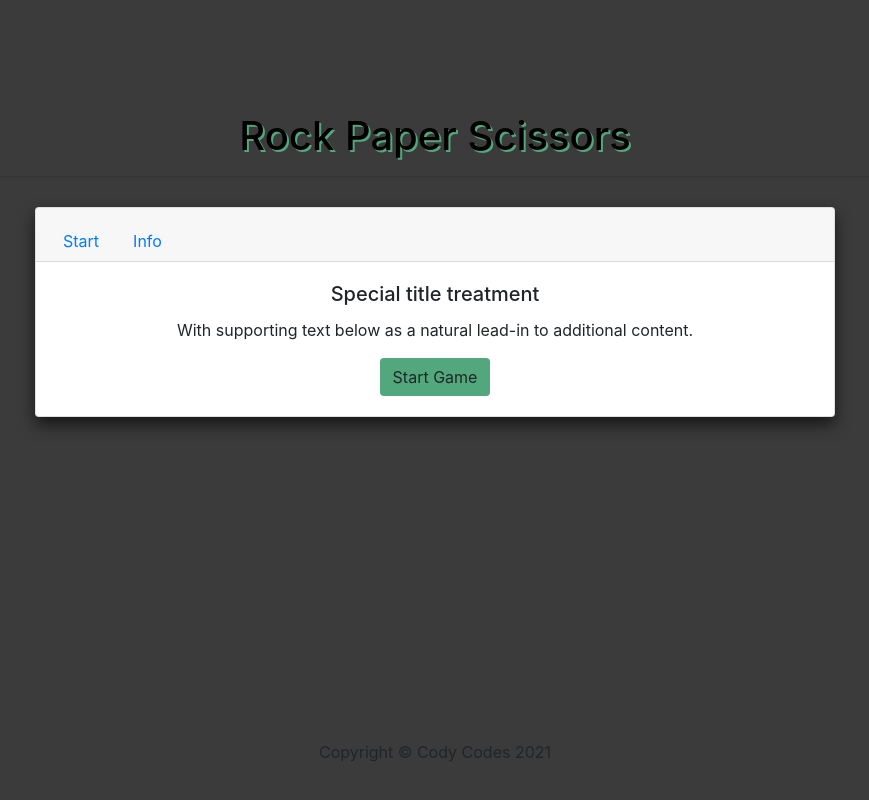
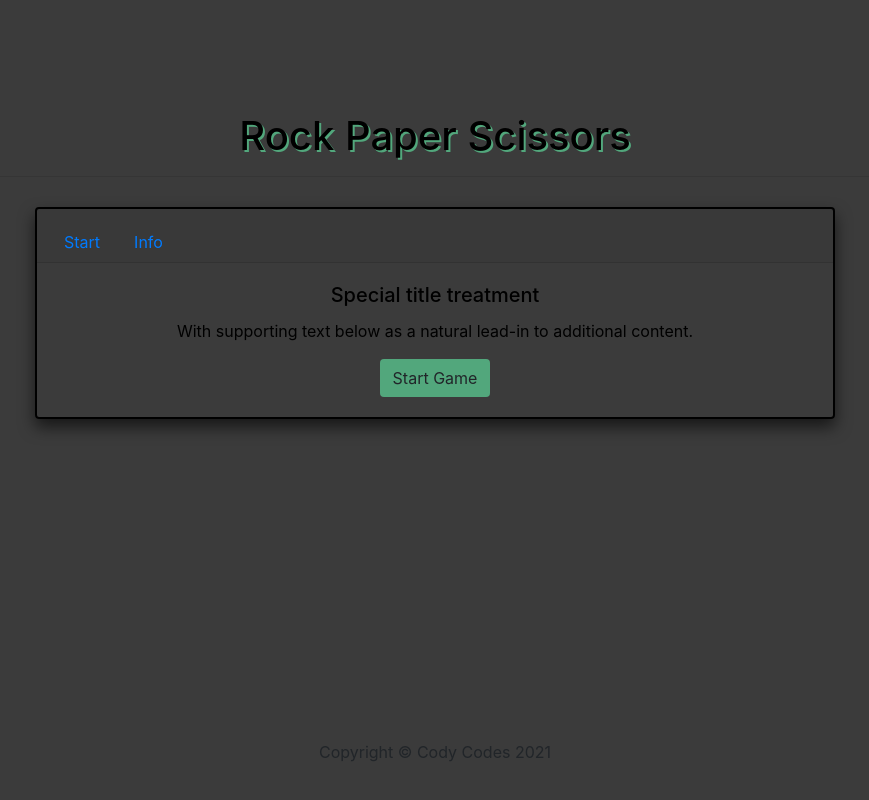
Before and after one commit to CodyBonsma/rock-paper-scissors, a React (Create React App) app: page / in a window 1280 px wide. Shown: the whole page, without its empty margins (205-1074 px from the left). Built offline with nearby package versions, Linux system fonts and the light colour scheme.

Commit message:
home tron

```diff
--- a/src/Home/Home.css
+++ b/src/Home/Home.css
@@ -12,6 +12,9 @@
   box-shadow: 0 0.5rem 1rem rgba(0, 0, 0, 0.6) !important;
   margin: 30px auto;
   width: 800px;
+  background-color: inherit;
+  color: black;
+  border: 2px solid black;
 }
 
 .btn-go {
--- a/src/game/Game.jsx
+++ b/src/game/Game.jsx
@@ -100,7 +100,7 @@ const Game = () => {
         <div className="col comp-section">
           <div>
             {compPlay ? (
-              <h3>
+              <p>
                 computer plays <br />
                 <img
                   className="computer-play rock-image"
@@ -108,7 +108,7 @@ const Game = () => {
                   alt="computer play image"
                 />
                 {/* <h2>{compAnimation}</h2> */}
-              </h3>
+              </p>
             ) : null}
           </div>
         </div>
```
Also changed, not shown: 1 other file (tests, documents, lock files or other folders).
